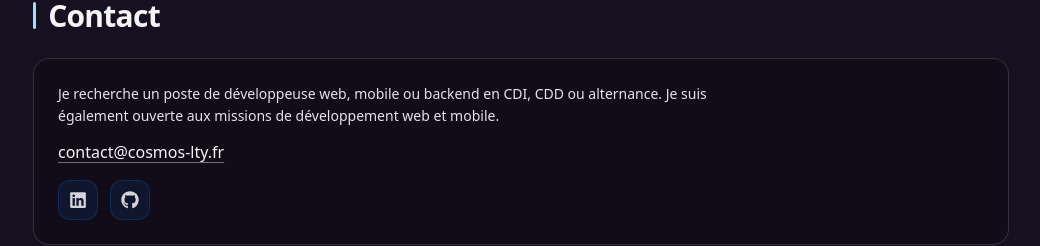
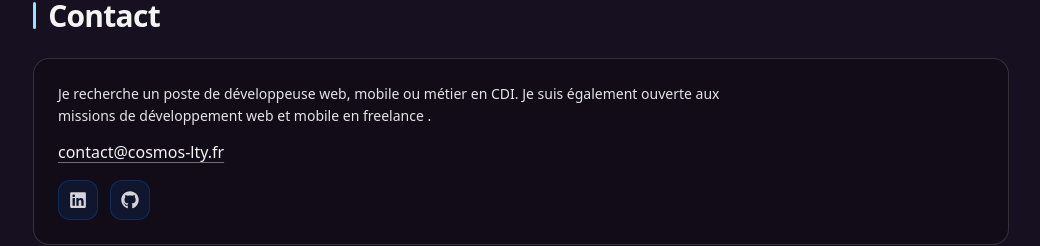
Before and after one commit to Laetitia-Bara/Portfolio, a Next.js app: page / in a window 1280 px wide. Shown: the part 2366-2612 px from the top of the page, without its empty margins (119-1159 px from the left). Built offline with nearby package versions, Linux system fonts and the light colour scheme.

Commit message:
fix desc

```diff
--- a/src/app/page.tsx
+++ b/src/app/page.tsx
@@ -183,8 +183,8 @@ export default function HomePage() {
       <Section id="contact" title="Contact">
         <div className="rounded-2xl border border-white/15 bg-black/25 p-5 sm:p-6">
           <p className="max-w-2xl text-sm leading-relaxed text-zinc-200">
-            Je recherche un poste de développeuse web, mobile ou backend en CDI, CDD ou alternance.
-            Je suis également ouverte aux missions de développement web et mobile.
+            Je recherche un poste de développeuse web, mobile ou métier en CDI.
+            Je suis également ouverte aux missions de développement web et mobile en freelance .
           </p>
           <a
             className="mt-3 inline-block break-all rounded-sm font-medium underline decoration-white/40 underline-offset-4 hover:decoration-white/80"
```
